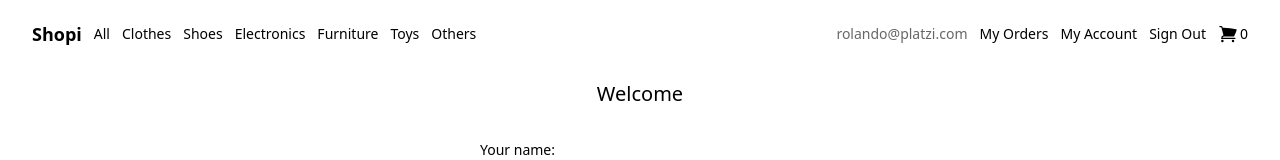
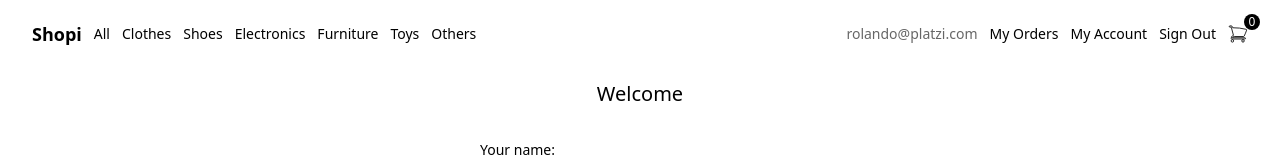
Before and after one commit to rolando22/react-shop-tailwindcss, a React (Vite) app: page /react-shop-tailwindcss/create-account in a window 1280 px wide. Shown: the top 160 px of the page. Built offline with nearby package versions, Linux system fonts and the light colour scheme; no server answers.

Commit message:
[ADD] componente ShoppingCart

```diff
--- a/src/Components/Navbar/index.jsx
+++ b/src/Components/Navbar/index.jsx
@@ -3,7 +3,7 @@ import { NavLink } from "react-router-dom";
 import { useCartContext } from "../../Hook/useCartContext";
 import { useUserContext } from "../../Hook/useUserContext";
 
-import { ShoppingCartIcon } from "@heroicons/react/24/solid";
+import { ShoppingCart } from "../ShoppingCart";
 
 const menu1 = [
     { id: 0, to: '/', text: 'Shopi', class: 'font-semibold text-lg' },
@@ -25,7 +25,7 @@ const menu2 = [
 ]
 
 export function Navbar() {
-    const { cartQuantity, setterFilters } = useCartContext();
+    const { setterFilters } = useCartContext();
     const { isSignOut, signOut } = useUserContext();
 
     const activeStyle = 'underline underline-offset-4';
@@ -75,9 +75,8 @@ export function Navbar() {
                             </li>
                         )
                 )}
-                <li className='flex items-center gap-0.5'>
-                    <ShoppingCartIcon className='h-5 w-5 text-black'/>
-                    <span>{cartQuantity}</span>
+                <li className='flex items-center'>
+                    <ShoppingCart />
                 </li>
             </ul>
         </nav>
--- /dev/null
+++ b/src/Components/ShoppingCart/index.jsx
@@ -0,0 +1,16 @@
+import { ShoppingCartIcon } from "@heroicons/react/24/solid";
+
+import { useCartContext } from "../../Hook/useCartContext";
+
+export function ShoppingCart() {
+    const { cartQuantity } = useCartContext();
+
+    return (
+        <div className='flex items-center gap-0.5 relative'>
+            <ShoppingCartIcon className='h-5 w-5 fill-none stroke-black cursor-pointer'/>
+            <span className='flex absolute bottom-3.5 left-4 justify-center items-center rounded-lg bg-black w-4 h-4 text-xs text-white'>
+                {cartQuantity}
+            </span>
+        </div>
+    );
+}
--- a/src/Components/index.js
+++ b/src/Components/index.js
@@ -6,3 +6,4 @@ export { Navbar } from './Navbar';
 export { OrderCard } from './OrderCard';
 export { OrdersCard } from './OrdersCard';
 export { ProductDetail } from './ProductDetail';
+export { ShoppingCart } from './ShoppingCart';
```
